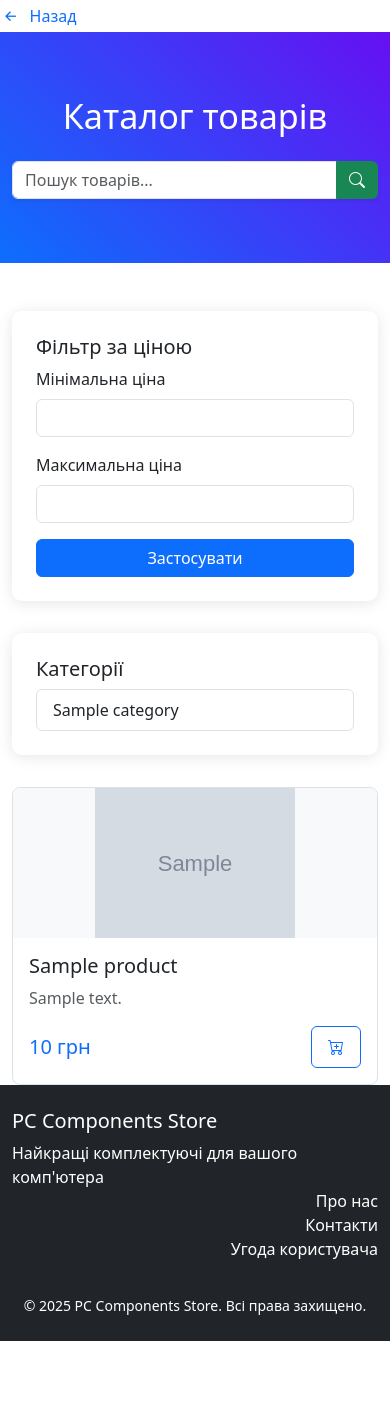
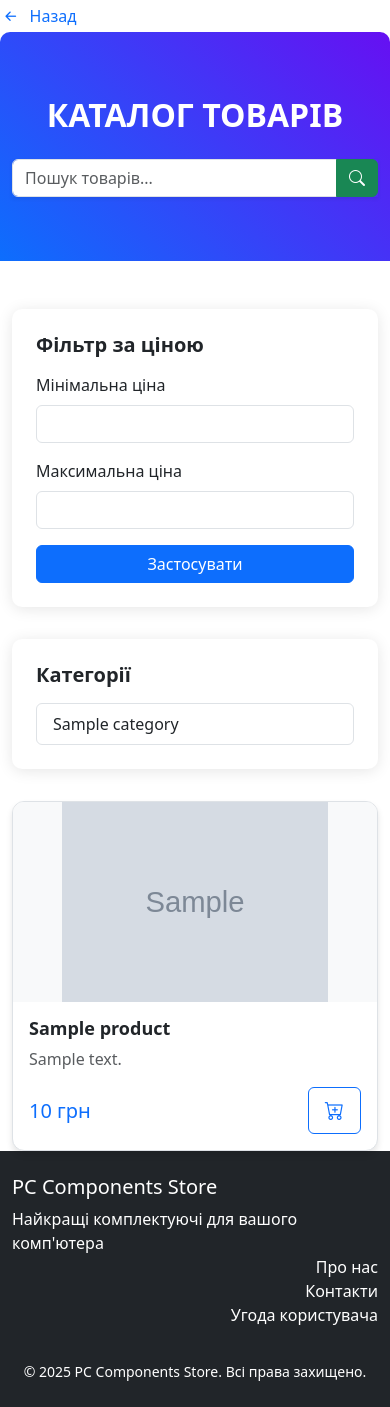
Before and after one commit to Danya-Oleksuk/pc-components-shop, a Django app: template templates/products/products_list.html in a window 390 px wide. Shown: the part 56-1463 px from the top of the page. Before the commit the page ends 1397 px from the top, so only its background shows below. Run offline with Django 5.2, Linux system fonts and the light colour scheme; the template is opened without the code that fills it: most values are stand-ins (such as "Sample title", 1, 10 or a date in 2020); grey boxes marked "Sample" are stand-in pictures.

Commit message:
enhanced product catalog design

```diff
--- a/templates/products/products_list.html
+++ b/templates/products/products_list.html
@@ -7,40 +7,36 @@
         padding: 4rem 0;
         margin-bottom: 3rem;
         color: white;
+        border-radius: 10px 10px 0 0;
     }
+
+    .catalog-header h1 {
+        font-size: 3rem;
+        font-weight: bold;
+        text-transform: uppercase;
+    }
+
     .product-card {
         transition: transform 0.3s ease, box-shadow 0.3s ease;
         height: 100%;
         border: 1px solid #dee2e6;
-        border-radius: 8px;
+        border-radius: 12px;
         overflow: hidden;
+        box-shadow: 0 4px 6px rgba(0, 0, 0, 0.1);
+        background-color: #fff;
     }
+
     .product-card:hover {
         transform: translateY(-5px);
-        box-shadow: 0 10px 20px rgba(0,0,0,0.1);
+        box-shadow: 0 10px 20px rgba(0, 0, 0, 0.1);
     }
+
     .product-img-container {
         height: 200px;
         display: flex;
         align-items: center;
         justify-content: center;
         background: #f8f9fa;
-    }
-    .filter-card {
-        background: #fff;
-        border-radius: 10px;
-        box-shadow: 0 2px 15px rgba(0,0,0,0.1);
-        padding: 1.5rem;
-        margin-bottom: 2rem;
-    }
-
-    .product-img-container {
-    height: 150px;
-    display: flex;
-    align-items: center;
-    justify-content: center;
-    background: #f8f9fa;
-    overflow: hidden;
     }
 
     .product-img-container img {
@@ -49,29 +45,88 @@
         max-width: 100%;
     }
 
-.card a.stretched-link {
-    z-index: 1;
+    .filter-card {
+        background: #fff;
+        border-radius: 10px;
+        box-shadow: 0 2px 15px rgba(0, 0, 0, 0.1);
+        padding: 1.5rem;
+        margin-bottom: 2rem;
+        transition: transform 0.3s ease, box-shadow 0.3s ease;
     }
 
+    .filter-card:hover {
+        transform: translateY(-5px);
+        box-shadow: 0 5px 15px rgba(0, 0, 0, 0.1);
+    }
 
+    .filter-card h5 {
+        font-size: 1.25rem;
+        font-weight: bold;
+        margin-bottom: 1rem;
+    }
+
+    .product-card .card-body {
+        padding: 1.5rem;
+    }
+
+    .product-card .card-title {
+        font-size: 1.25rem;
+        font-weight: bold;
+    }
+
+    .product-card .card-text {
+        color: #6c757d;
+    }
+
+    .product-card .btn-outline-primary {
+        font-size: 1.2rem;
+        padding: 0.5rem 1.2rem;
+        transition: all 0.3s ease;
+    }
+
+    .product-card .btn-outline-primary:hover {
+        background-color: #0d6efd;
+        color: white;
+    }
+
+    .pagination .page-item.active .page-link {
+        background-color: #0d6efd;
+        border-color: #0d6efd;
+    }
+
+    .pagination .page-item.disabled .page-link {
+        color: #6c757d;
+    }
+
+    @media (max-width: 768px) {
+        .catalog-header h1 {
+            font-size: 2rem;
+        }
+
+        .product-card .card-body {
+            padding: 1rem;
+        }
+
+        .product-card .card-title {
+            font-size: 1.125rem;
+        }
+    }
 </style>
 {% endblock %}
 
 {% block content %}
-    <a href="{% url "products:main_page" %}" class="back-btn d-inline-flex align-items-center text-decoration-none">
+    <a href="{% url 'products:main_page' %}" class="back-btn d-inline-flex align-items-center text-decoration-none">
         <i class="bi bi-arrow-left-short fs-4"></i>
         <span class="ms-2">Назад</span>
     </a>
+
     <div class="catalog-header">
         <div class="container text-center">
             <h1 class="display-4 mb-3">Каталог товарів</h1>
             <form class="mt-4" method="get">
                 <div class="d-flex justify-content-center">
                     <div class="input-group shadow-sm" style="max-width: 500px; width: 100%;">
-                    <input type="text"
-                           name="search"
-                           class="form-control rounded-start"
-                           placeholder="Пошук товарів..."
+                        <input type="text" name="search" class="form-control rounded-start" placeholder="Пошук товарів..."
                                value="{{ request.GET.search }}">
                         <button class="btn btn-success rounded-end" type="submit">
                             <i class="bi bi-search"></i>
@@ -103,6 +158,7 @@
                         <button type="submit" class="btn btn-primary w-100">Застосувати</button>
                     </form>
                 </div>
+
                 <div class="filter-card">
                     <h5>Категорії</h5>
                     <div class="list-group">
@@ -111,7 +167,6 @@
                                class="list-group-item list-group-item-action">
                                 {{ category.name }}
                             </a>
-
                         {% endfor %}
                     </div>
                 </div>
@@ -139,15 +194,13 @@
                                     </div>
                                     <div class="d-flex justify-content-between align-items-center mt-3">
                                         <span class="h5 text-primary mb-0">{{ product.price }} грн</span>
-                                    <a href="{% if user.is_authenticated %}{% url 'cart:cart_add' product.id %}{% else %}{% url 'users:login' %}{% endif %}" class="btn btn-outline-primary px-3 py-2 z-1"
-                                       style="position: relative; z-index: 2; font-size: 1rem;">
+                                        <a href="{% if user.is_authenticated %}{% url 'cart:cart_add' product.id %}{% else %}{% url 'users:login' %}{% endif %}" class="btn btn-outline-primary px-3 py-2 z-1">
                                             <i class="bi bi-cart-plus"></i>
                                         </a>
                                     </div>
                                 </div>
                             </div>
                         </div>
-
                     {% empty %}
                         <div class="col-12 text-center py-5">
                             <h3>Товары не найдены</h3>
@@ -204,21 +257,14 @@
                                         </a>
                                     </li>
                                 {% endif %}
-
                             {% else %}
                                 {% for num in page_obj.paginator.page_range %}
-                                {% if page_obj.number == num %}
-                                    <li class="page-item active">
-                                        <span class="page-link">{{ num }}</span>
-                                    </li>
-                                {% else %}
-                                    <li class="page-item">
+                                    <li class="page-item{% if num == page_obj.number %} active{% endif %}">
                                         <a class="page-link"
                                            href="?page={{ num }}{% if request.GET.search %}&search={{ request.GET.search }}{% endif %}">
                                             {{ num }}
                                         </a>
                                     </li>
-                                {% endif %}
                                 {% endfor %}
                             {% endif %}
 
@@ -226,7 +272,7 @@
                                 <li class="page-item">
                                     <a class="page-link"
                                        href="?page={{ page_obj.next_page_number }}{% if request.GET.search %}&search={{ request.GET.search }}{% endif %}">
-                                    Вперед
+                                        Вперёд
                                     </a>
                                 </li>
                             {% endif %}
```
Lines whose indentation alone changed are shown as unchanged.
